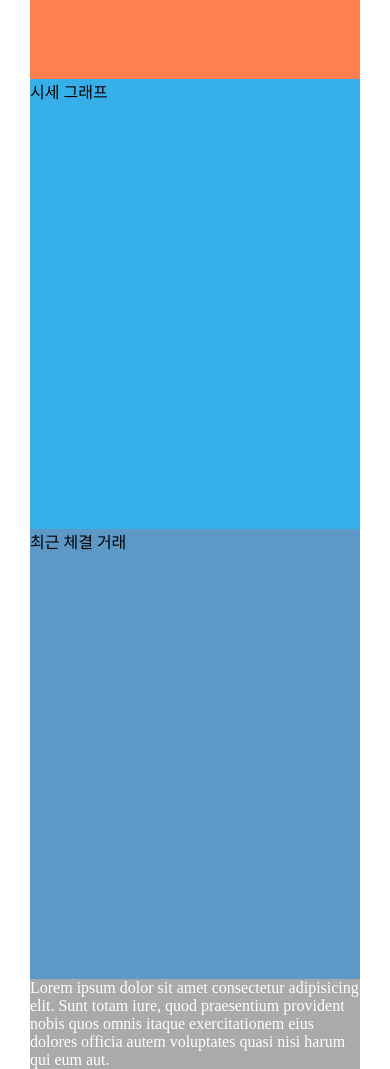
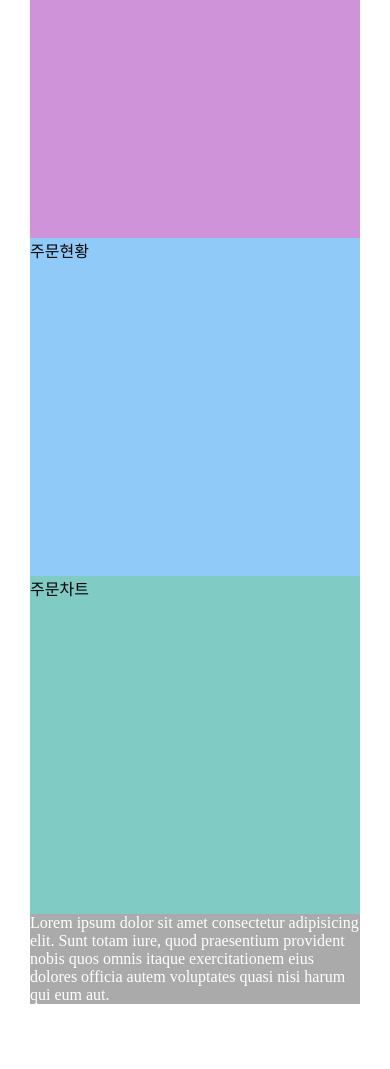
Before and after one commit to kimhh-smsoftlab/html5-study-1006, a plain HTML site: page project/1012/responsive_layout.html in a window 390 px wide. Shown: the part 768-1837 px from the top of the page. After the commit the page ends 1772 px from the top, so only its background shows below. Drawn offline with Linux system fonts and the light colour scheme.

Commit message:
2 files modified

```diff
--- a/project/1012/responsive_layout.html
+++ b/project/1012/responsive_layout.html
@@ -217,6 +217,8 @@
 				<div class="chartviewpage__content">
 					<div class="chartviewpage__content__chart1">시세 그래프</div>
 					<div class="chartviewpage__content__chart2">최근 체결 거래</div>
+          <div class="chartviewpage__content__chart3">주문현황</div>
+					<div class="chartviewpage__content__chart4">주문차트</div>
 				</div>
 			</div>
 		</div>
--- a/styles.css
+++ b/styles.css
@@ -341,35 +341,44 @@
 
       .view-with-sidebar{
         display: flex;
-        height: 70vh;
+        height: 100vh;
         overflow: auto;
 
+      }
+      .chartviewpage{
+        width:100%;
       }
 
       .chartviewpage__top{
         display:flex;
-        height: 20%;
+        height: 10vh;
         background-color:  coral;
       }
 
       .chartviewpage__content{
-        display: flex;
-        height: 80%;
+        display: grid;
+        grid-template-columns: auto 300px;
+        height: 90vh;
 
       }
 
-      .chartviewpage{
-        width:100%;
 
-      }
 
       .chartviewpage__content__chart1{
         width:100%;
-        background-color:  #37b0e9;
+        background-color:  #f06292
       }
       .chartviewpage__content__chart2{
         width:300px;;
-        background-color: #5d99c6;
+        background-color: #ce93d8
+      }
+       .chartviewpage__content__chart3{
+        width:100%;
+        background-color:  #90caf9
+      }
+      .chartviewpage__content__chart4{
+        width:300px;;
+        background-color: #80cbc4
       }
 
       .res__div{
@@ -397,31 +406,41 @@
           height:auto;
         }
         .chartviewpage__content{
-          flex-direction:  column;
-          height:90%;
+          height: 160vh;
+          grid-template-columns: auto;
         }
         .chartviewpage{
-          height:1000px;
+
         }
         .sidebar{
-          height:500px;
+          display:none;
         }
         .chartviewpage__top{
-          height:10%;
+          height:10vh;
         }
+
         .chartviewpage__content__chart1{
-          height: 50%;
+          height:40vh
         }
         .chartviewpage__content__chart2{
-          height: 50%;
-          width: 100%
+          width:auto;
+          height:40vh
+        }
+
+        .chartviewpage__content__chart3{
+          height:40vh
+        }
+        .chartviewpage__content__chart4{
+          width:auto;
+          height:40vh
         }
         .navigationbar__link{
           display: none;
         }
         .navigationbar__logo{
           position: absolute;
-          left:45vw
+          left:45vw;
+
         }
         .navigationbar__sub{
           display:none;
@@ -432,5 +451,6 @@
         }
         .navigationbar__toggle{
         display:block;
-}
+        }
+
       }
```
